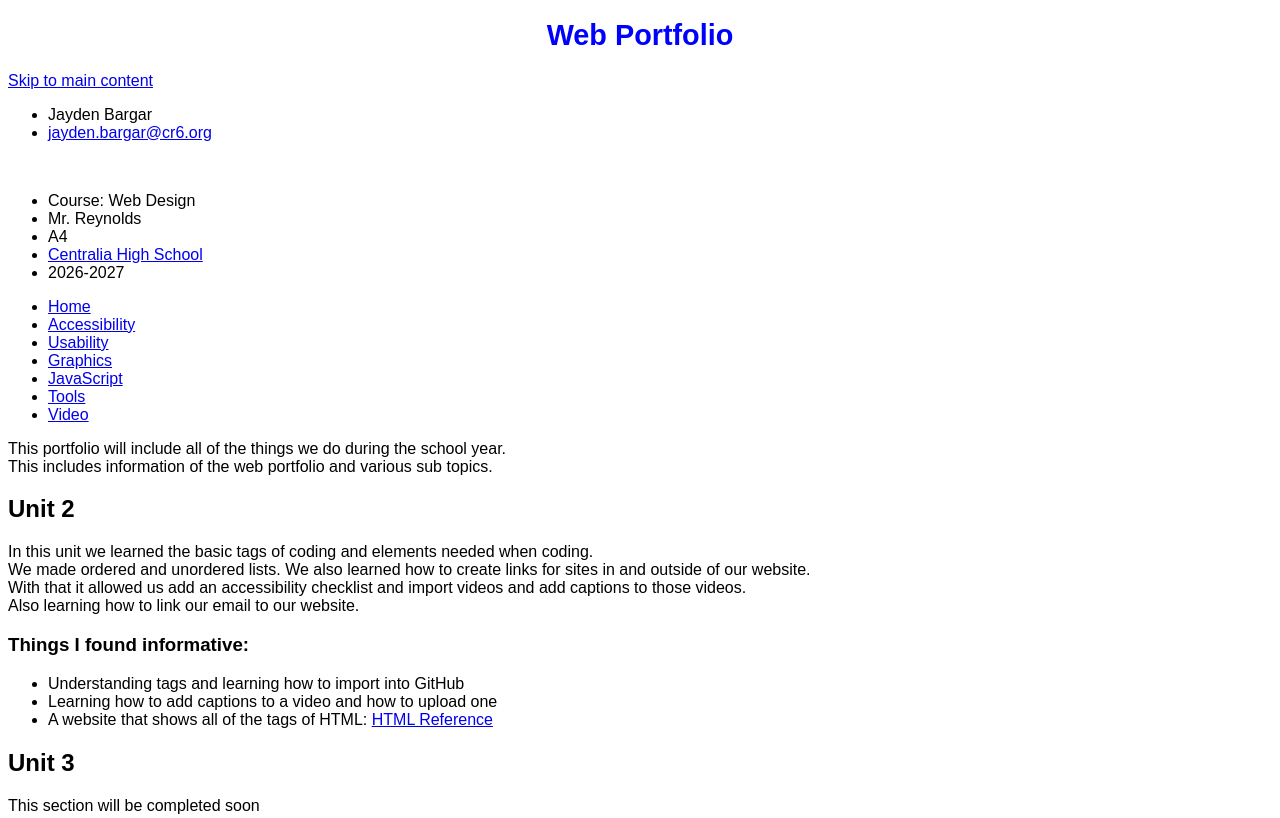
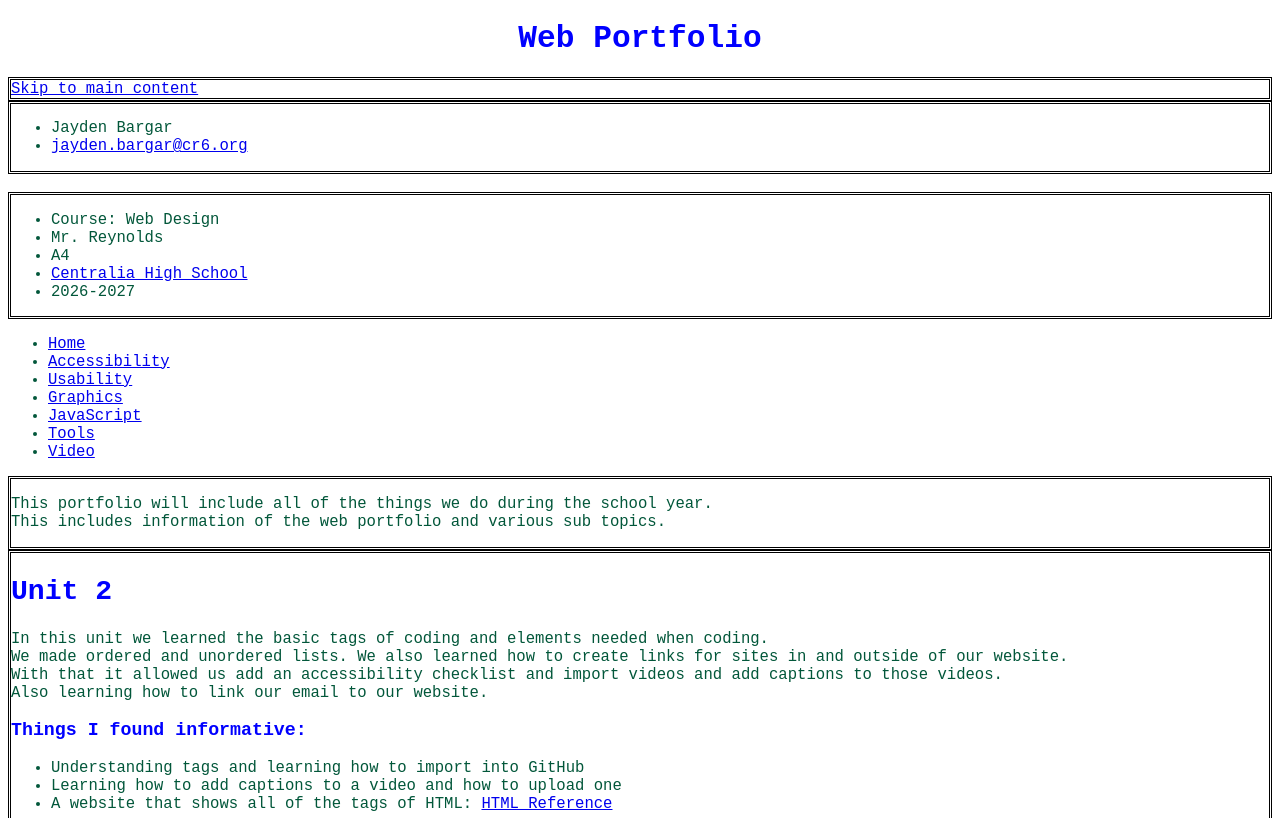
Before and after one commit to jaydenbargar/webdesign, a plain HTML site: page index.html in a window 1280 px wide. Shown: the top 818 px of the page. Drawn offline with Linux system fonts and the light colour scheme.

Commit message:
Add files via upload

```diff
--- a/index.html
+++ b/index.html
@@ -1,22 +1,45 @@
-<!DOCTYPE html>
+<!doctype html>
 <html lang="en">
   <head>
-	<meta charset="utf-8">
+    <meta charset="utf-8" />
     <title>Web Portfolio: Jayden Bargar</title>
     <style>
-    body{
-    font-size: 1em;
+      body {
+        font-size: 1.2em;
         font-weight: normal;
-    font-family: Arial, sans-serif;
-    color: #000000;/*black*/
+        font-family: monospace;
+        color: #000000; /*black*/
         text-align: left;
+
       }
-    h1{
-    font-size: 1.8em;
+      h1 {
+        font-size: 2em;
         font-weight: bold;
         color: #0000ff; /*blue*/
         text-align: center;
       }
+      h2 {
+        font-size: 1.8em;
+        font-weight: Bold;
+        color: #0000ff; /*blue*/
+      }
+      div {
+        border: double;
+      }
+      p {
+     color:#02573a;
+      }
+      ul{
+        color:#02573a;
+      }
+      h3{
+        color:blue;
+      }
+      a:hover {
+        background-color: white;
+        font-size: 20px;
+      }
+
     </style>
   </head>
 
@@ -28,7 +51,7 @@
     <div>
       <ul>
         <li>Jayden Bargar</li>
-      <li> <a href="mailto:jayden.bargar@cr6.org"> jayden.bargar@cr6.org</a></li>
+        <li><a href="mailto:jayden.bargar@cr6.org"> jayden.bargar@cr6.org</a></li>
       </ul>
     </div>
 
@@ -38,44 +61,49 @@
         <li>Course: Web Design</li>
         <li>Mr. Reynolds</li>
         <li>A4</li>
-      <li><a href ="https://cr6.org/">
-      Centralia High School</a></li>
+        <li><a href="https://cr6.org/"> Centralia High School</a></li>
         <li>2026-2027</li>
       </ul>
     </div>
 
     <nav>
       <ul>
-      <li><a href= "index.html">Home</a></li>
-      <li><a href= "accessibility.html"> Accessibility</a></li>
-      <li><a href= "usability.html">Usability</a></li>
-      <li><a href= "graphics.html">Graphics</a></li>
-      <li><a href= "javascript.html">JavaScript</a></li>
-      <li><a href= "tools.html">Tools</a></li>
+        <li><a href="index.html">Home</a></li>
+        <li><a href="accessibility.html"> Accessibility</a></li>
+        <li><a href="usability.html">Usability</a></li>
+        <li><a href="graphics.html">Graphics</a></li>
+        <li><a href="javascript.html">JavaScript</a></li>
+        <li><a href="tools.html">Tools</a></li>
         <li><a href="video.html">Video</a></li>
       </ul>
-
     </nav>
     <main id="main">
-  <div><p>This portfolio will include all of the things we do
-    during the school year. <br />This includes information of the
-    web portfolio and various sub topics. </p></div>
+      <div>
+        <p>
+          This portfolio will include all of the things we do during the school year. <br />This includes information of
+          the web portfolio and various sub topics.
+        </p>
+      </div>
 
-<div><h2>Unit 2</h2>
-    <p>In this unit we learned the basic tags of coding and elements needed when coding.
+      <div>
+        <h2>Unit 2</h2>
+        <p>
+          In this unit we learned the basic tags of coding and elements needed when coding.
           <br />
-      We made ordered and unordered lists. We also learned how to create links for sites in and outside of our website.
+          We made ordered and unordered lists. We also learned how to create links for sites in and outside of our
+          website.
           <br />
-      With that it allowed us add an accessibility checklist and import
-      videos and add captions to those videos.
+          With that it allowed us add an accessibility checklist and import videos and add captions to those videos.
           <br />
-      Also learning how to link our email to our website.</p>
-  <h3> Things I found informative:</h3>
+          Also learning how to link our email to our website.
+        </p>
+        <h3>Things I found informative:</h3>
         <ul>
           <li>Understanding tags and learning how to import into GitHub</li>
           <li>Learning how to add captions to a video and how to upload one</li>
-      <li>A website that shows all of the tags of HTML:
-        <a href="https://www.w3schools.com/tags/">HTML Reference</a></li>
+          <li>
+            A website that shows all of the tags of HTML: <a href="https://www.w3schools.com/tags/">HTML Reference</a>
+          </li>
         </ul>
         <h2>Unit 3</h2>
         <p>This section will be completed soon</p>
```
Lines whose indentation alone changed are shown as unchanged.
